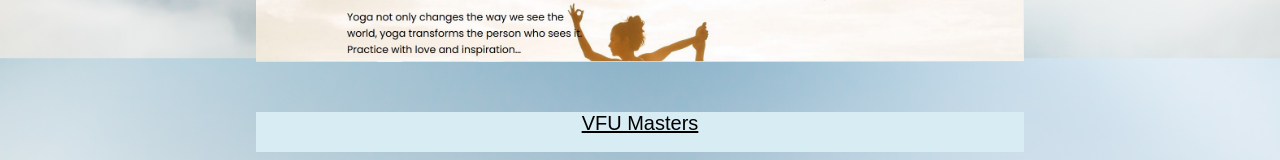
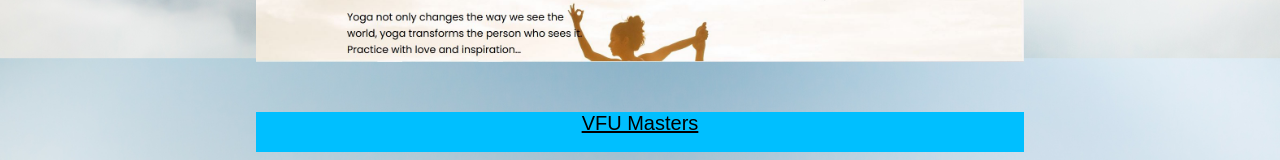
Before and after one commit to callinGudman/Portfolio, a plain HTML site: page index.html in a window 1280 px wide. Shown: the part 2602-2762 px from the top of the page. Drawn offline with Linux system fonts and the light colour scheme.

Commit message:
Update style.css

```diff
--- a/style.css
+++ b/style.css
@@ -110,7 +110,7 @@ a {
     font-weight: lighter;
 }
 #port h6 {
-    background-color: #d8edf3;
+    background-color: deepskyblue;
     color: black;
     font-weight: lighter;
 }
```
